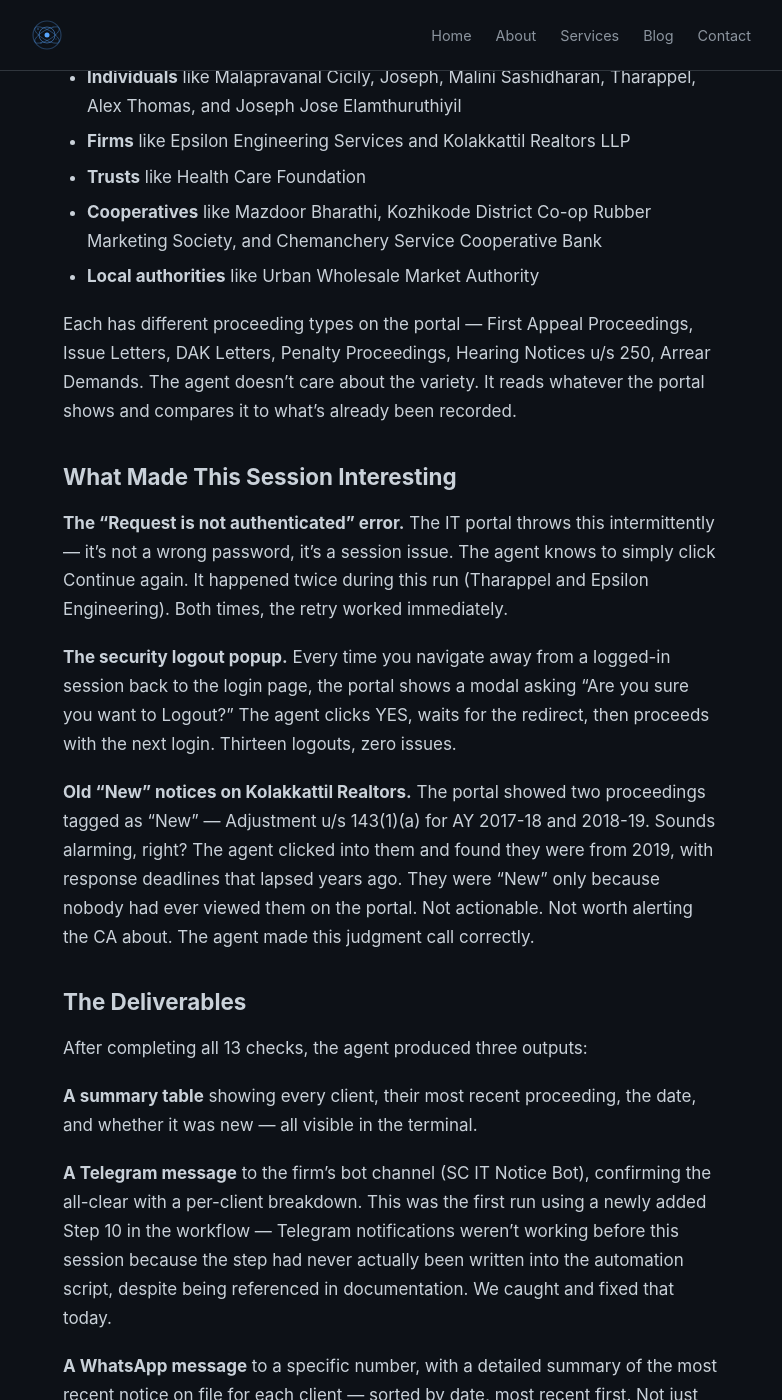
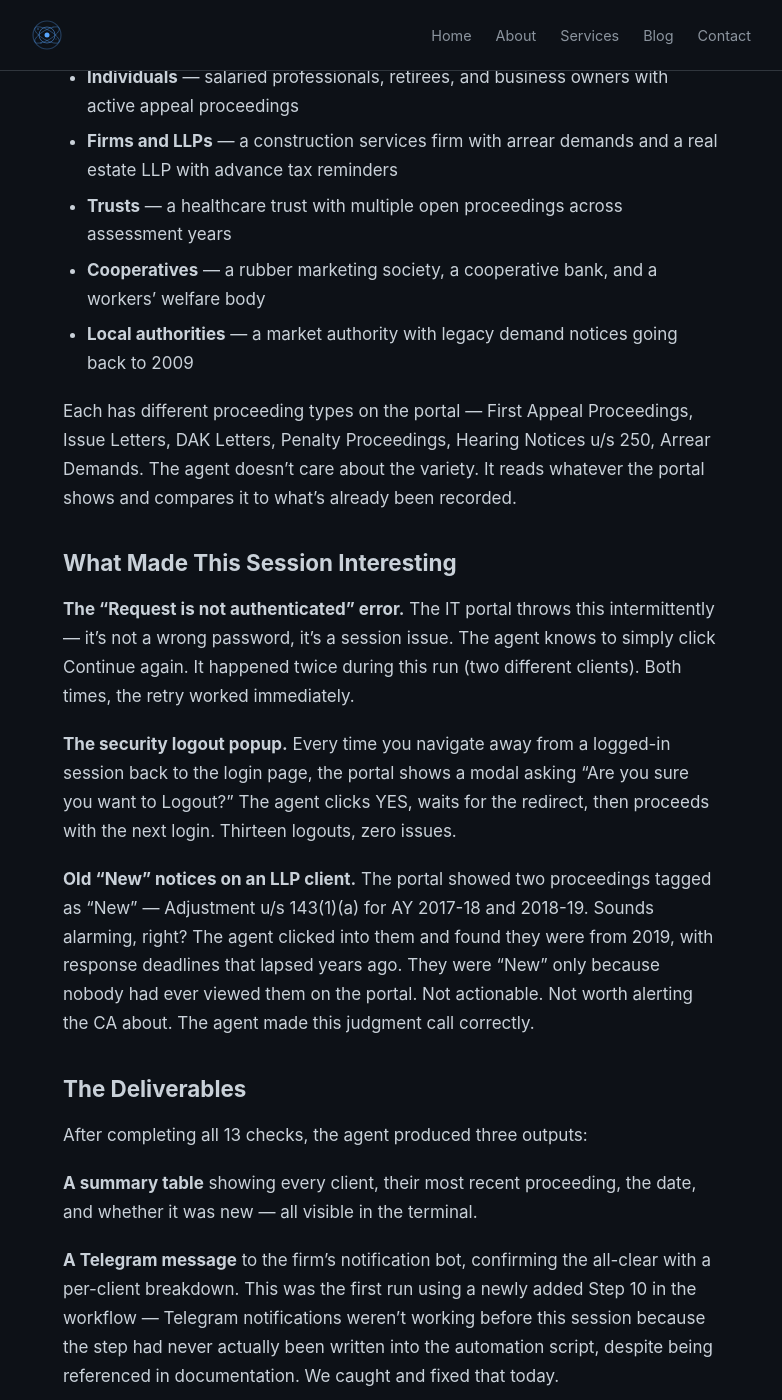
Before and after one commit to prithvi-vk/prithvi-vk.github.io, a Jekyll site: the page built from _posts/2026-03-31-multi-client-batch-notice-check-live.md, in a window 1280 px wide and 1400 px high, scrolled down 1369 px. Shown: the whole window, without its empty margins (249-1031 px from the left). Built offline with Jekyll 4.4.1, drawn with Linux system fonts in a browser that asks for light colours.

Commit message:
Anonymise client references in batch notice check post
Replace all real client names with anonymised descriptions
to protect client confidentiality while preserving the
narrative and technical detail.

Co-Authored-By: Claude Opus 4.6 (1M context) <noreply@anthropic.com>

```diff
--- a/_posts/2026-03-31-multi-client-batch-notice-check-live.md
+++ b/_posts/2026-03-31-multi-client-batch-notice-check-live.md
@@ -33,21 +33,21 @@ Thirteen times. No intervention. No babysitting.
 
 The firm's clients ranged from individuals to trusts, LLPs, cooperatives, and a local authority. Each has a different history on the portal — some with one proceeding, some with ten. The agent handled all of them:
 
-- **Individuals** like Malapravanal Cicily, Joseph, Malini Sashidharan, Tharappel, Alex Thomas, and Joseph Jose Elamthuruthiyil
-- **Firms** like Epsilon Engineering Services and Kolakkattil Realtors LLP
-- **Trusts** like Health Care Foundation
-- **Cooperatives** like Mazdoor Bharathi, Kozhikode District Co-op Rubber Marketing Society, and Chemanchery Service Cooperative Bank
-- **Local authorities** like Urban Wholesale Market Authority
+- **Individuals** — salaried professionals, retirees, and business owners with active appeal proceedings
+- **Firms and LLPs** — a construction services firm with arrear demands and a real estate LLP with advance tax reminders
+- **Trusts** — a healthcare trust with multiple open proceedings across assessment years
+- **Cooperatives** — a rubber marketing society, a cooperative bank, and a workers' welfare body
+- **Local authorities** — a market authority with legacy demand notices going back to 2009
 
 Each has different proceeding types on the portal — First Appeal Proceedings, Issue Letters, DAK Letters, Penalty Proceedings, Hearing Notices u/s 250, Arrear Demands. The agent doesn't care about the variety. It reads whatever the portal shows and compares it to what's already been recorded.
 
 ## What Made This Session Interesting
 
-**The "Request is not authenticated" error.** The IT portal throws this intermittently — it's not a wrong password, it's a session issue. The agent knows to simply click Continue again. It happened twice during this run (Tharappel and Epsilon Engineering). Both times, the retry worked immediately.
+**The "Request is not authenticated" error.** The IT portal throws this intermittently — it's not a wrong password, it's a session issue. The agent knows to simply click Continue again. It happened twice during this run (two different clients). Both times, the retry worked immediately.
 
 **The security logout popup.** Every time you navigate away from a logged-in session back to the login page, the portal shows a modal asking "Are you sure you want to Logout?" The agent clicks YES, waits for the redirect, then proceeds with the next login. Thirteen logouts, zero issues.
 
-**Old "New" notices on Kolakkattil Realtors.** The portal showed two proceedings tagged as "New" — Adjustment u/s 143(1)(a) for AY 2017-18 and 2018-19. Sounds alarming, right? The agent clicked into them and found they were from 2019, with response deadlines that lapsed years ago. They were "New" only because nobody had ever viewed them on the portal. Not actionable. Not worth alerting the CA about. The agent made this judgment call correctly.
+**Old "New" notices on an LLP client.** The portal showed two proceedings tagged as "New" — Adjustment u/s 143(1)(a) for AY 2017-18 and 2018-19. Sounds alarming, right? The agent clicked into them and found they were from 2019, with response deadlines that lapsed years ago. They were "New" only because nobody had ever viewed them on the portal. Not actionable. Not worth alerting the CA about. The agent made this judgment call correctly.
 
 ## The Deliverables
 
@@ -55,7 +55,7 @@ After completing all 13 checks, the agent produced three outputs:
 
 **A summary table** showing every client, their most recent proceeding, the date, and whether it was new — all visible in the terminal.
 
-**A Telegram message** to the firm's bot channel (SC IT Notice Bot), confirming the all-clear with a per-client breakdown. This was the first run using a newly added Step 10 in the workflow — Telegram notifications weren't working before this session because the step had never actually been written into the automation script, despite being referenced in documentation. We caught and fixed that today.
+**A Telegram message** to the firm's notification bot, confirming the all-clear with a per-client breakdown. This was the first run using a newly added Step 10 in the workflow — Telegram notifications weren't working before this session because the step had never actually been written into the automation script, despite being referenced in documentation. We caught and fixed that today.
 
 **A WhatsApp message** to a specific number, with a detailed summary of the most recent notice on file for each client — sorted by date, most recent first. Not just "no new notices," but a full status snapshot: what each client's last notice was, when it was issued, and what it said.
 
```
